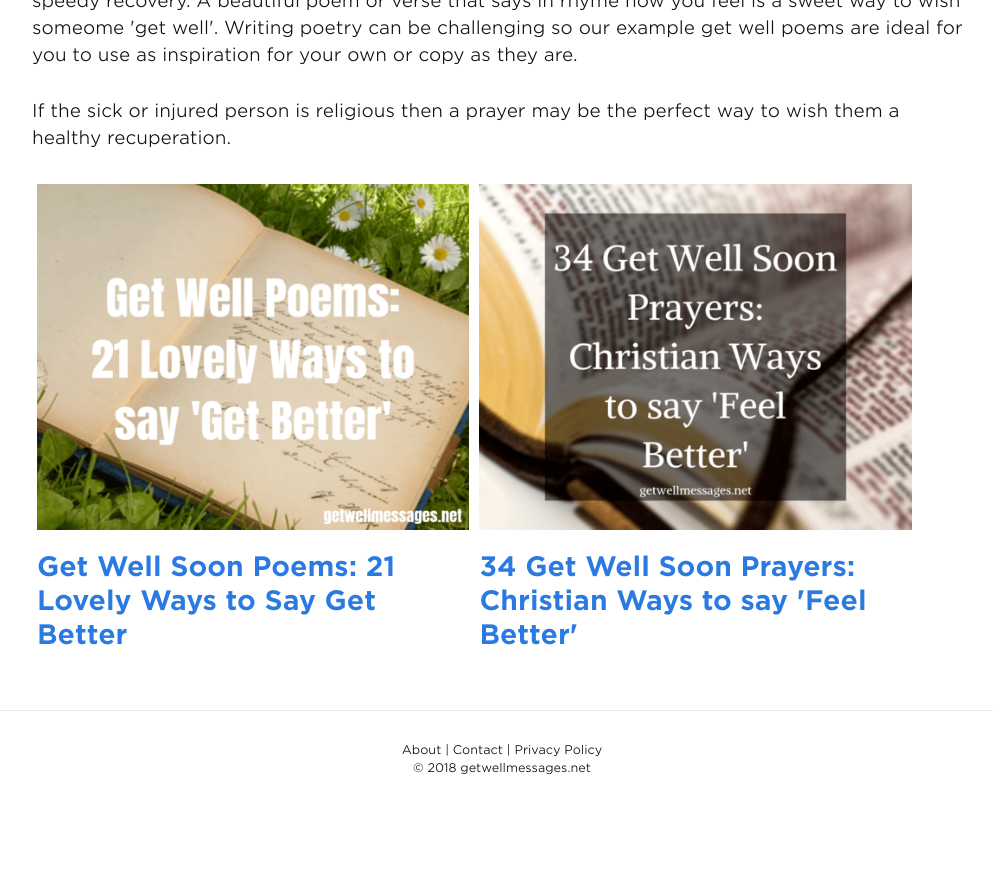
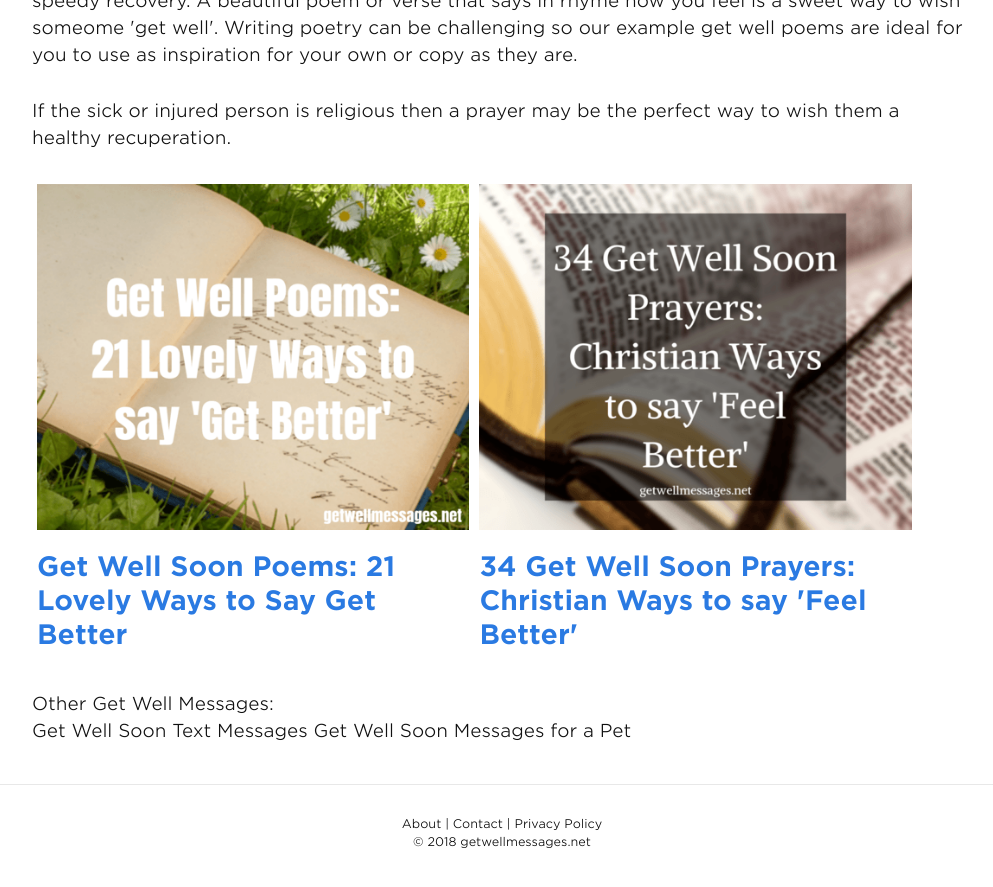
Before and after one commit to andyml123/andyml123.github.io, a Jekyll site: the page built from imagetest.md, in a window 1280 px wide and 900 px high, scrolled down 2944 px. Shown: the top 887 px of the window, without its empty margins (138-1131 px from the left). Built offline with Jekyll 4.4.1, drawn with Linux system fonts in a browser that asks for light colours; before the commit the page ends 3770 px from its top, so only the background shows below that.

Commit message:
Update imagetest.md

```diff
--- a/imagetest.md
+++ b/imagetest.md
@@ -102,3 +102,11 @@ If the sick or injured person is religious then a prayer may be the perfect way
     <a href="/get-well-prayers"> <img class="img" src="/img/get-well-prayers.png" alt="" /></a><h2><a class="page-link" href="/get-well-prayers">34 Get Well Soon Prayers: Christian Ways to say 'Feel Better'</a></h2>
 </div>
 </div>
+
+
+Other Get Well Messages:
+<div class="row">
+Get Well Soon Text Messages
+Get Well Soon Messages for a Pet
+
+</div>
```
